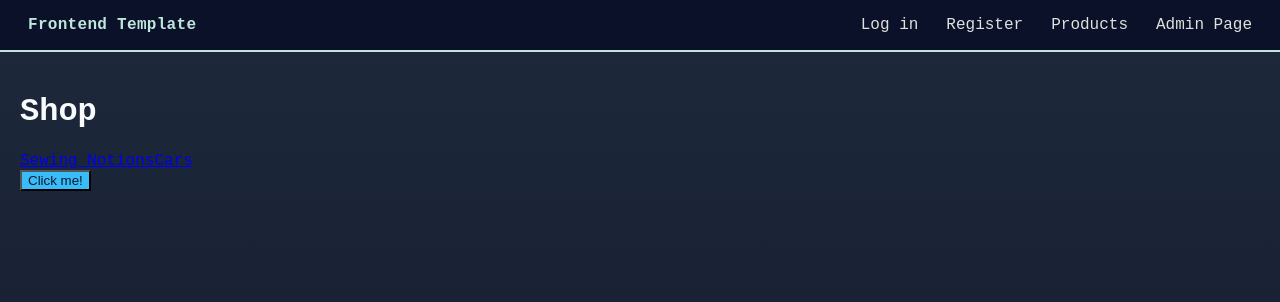
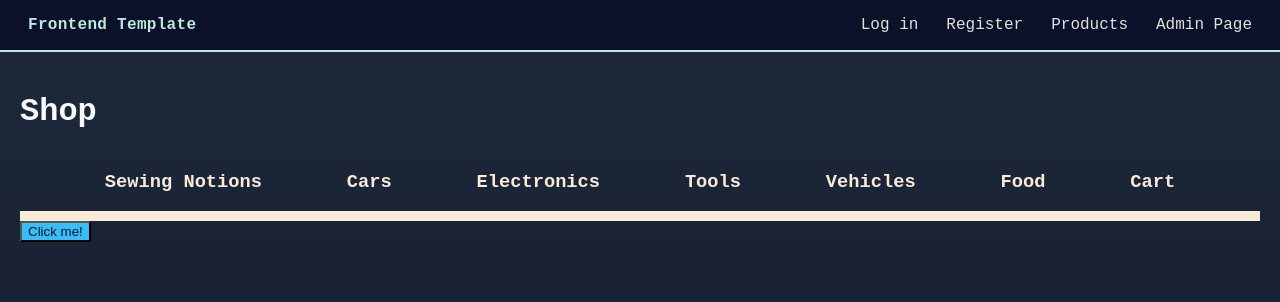
Before and after one commit to JonLindholm11/Capstone-Frontend-Project-Assimilation, a React (Vite) app: page /products in a window 1280 px wide. Shown: the top 302 px of the page. Built offline with nearby package versions, Linux system fonts and the light colour scheme; no server answers.

Commit message:
finished routing for storefront pages. added css for storefront pages.

```diff
--- a/src/App.jsx
+++ b/src/App.jsx
@@ -6,6 +6,11 @@ import Store from "./Customer/StoreFront";
 import Admin from "./Admin/AdminPage";
 import Error404 from "./Error404";
 import Sewing from "./Customer/pages/sewing";
+import Electronics from "./Customer/pages/electronics";
+import Cars from "./Customer/pages/cars";
+import Food from "./Customer/pages/food";
+import Tools from "./Customer/pages/tools";
+import Cart from "./Customer/pages/Cart";
 
 export default function App() {
   return (
@@ -16,10 +21,13 @@ export default function App() {
         <Route path="/login" element={<Login />} />
         <Route path="/products" element={<Store />}>
           <Route path="sewing" element={<Sewing />} />
+          <Route path="electronics" element={<Electronics />} />
+          <Route path="cars" element={<Cars />} />
+          <Route path="food" element={<Food />} />
+          <Route path="tools" element={<Tools />} />
+          <Route path="cart" element={<Cart />} />
         </Route>
-        <Route path="/products" element={<Store />} />
         <Route path="/Admin" element={<Admin />} />
-        <Route path="/sewing" element={<Sewing />} />
 
         <Route path="*" element={<Error404 />}></Route>
       </Route>
--- a/src/Customer/StoreFront.jsx
+++ b/src/Customer/StoreFront.jsx
@@ -5,9 +5,28 @@ export default function Store() {
   return (
     <div>
       <h1> Shop </h1>
-      <nav>
-        <NavLink to="/products/sewing">Sewing Notions</NavLink>
-        <NavLink to="/products/cars">Cars</NavLink>
+      <nav className="subNav">
+        <NavLink to="/products/sewing">
+          <h3>Sewing Notions</h3>
+        </NavLink>
+        <NavLink to="/products/cars">
+          <h3>Cars</h3>
+        </NavLink>
+        <NavLink to="/products/electronics">
+          <h3>Electronics</h3>
+        </NavLink>
+        <NavLink to="/products/tools">
+          <h3>Tools</h3>
+        </NavLink>
+        <NavLink to="/products/cars">
+          <h3>Vehicles</h3>
+        </NavLink>
+        <NavLink to="/products/food">
+          <h3>Food</h3>
+        </NavLink>
+        <NavLink to="/products/cart">
+          <h3>Cart</h3>
+        </NavLink>
       </nav>
       <Products />
       <button>Click me!</button>
--- /dev/null
+++ b/src/Customer/pages/Cart.jsx
@@ -0,0 +1,2 @@
+import "./pages.css";
+export default function Cart() {}
--- a/src/Customer/pages/cars.jsx
+++ b/src/Customer/pages/cars.jsx
@@ -0,0 +1,2 @@
+import "./pages.css";
+export default function Cars() {}
--- a/src/Customer/pages/electronics.jsx
+++ b/src/Customer/pages/electronics.jsx
@@ -0,0 +1,12 @@
+import "./pages.css";
+export default function Electronics() {
+  return (
+    <div>
+      <img
+        className="hero-image"
+        src="https://images.pexels.com/photos/1983037/pexels-photo-1983037.jpeg"
+        alt=""
+      />
+    </div>
+  );
+}
--- a/src/Customer/pages/food.jsx
+++ b/src/Customer/pages/food.jsx
@@ -0,0 +1,2 @@
+import "./pages.css";
+export default function Food() {}
--- a/src/Customer/pages/pages.css
+++ b/src/Customer/pages/pages.css
@@ -11,3 +11,16 @@
   object-fit: cover;
   border-radius: 10px;
 }
+.subNav {
+  display: flex;
+  justify-content: space-evenly;
+  border-bottom: 10px solid antiquewhite;
+}
+.subNav a {
+  text-decoration: none;
+}
+
+.subNav h3 {
+  color: antiquewhite;
+  text-decoration: none;
+}
--- a/src/Customer/pages/tools.jsx
+++ b/src/Customer/pages/tools.jsx
@@ -0,0 +1,2 @@
+import "./pages.css";
+export default function Tools() {}
```
